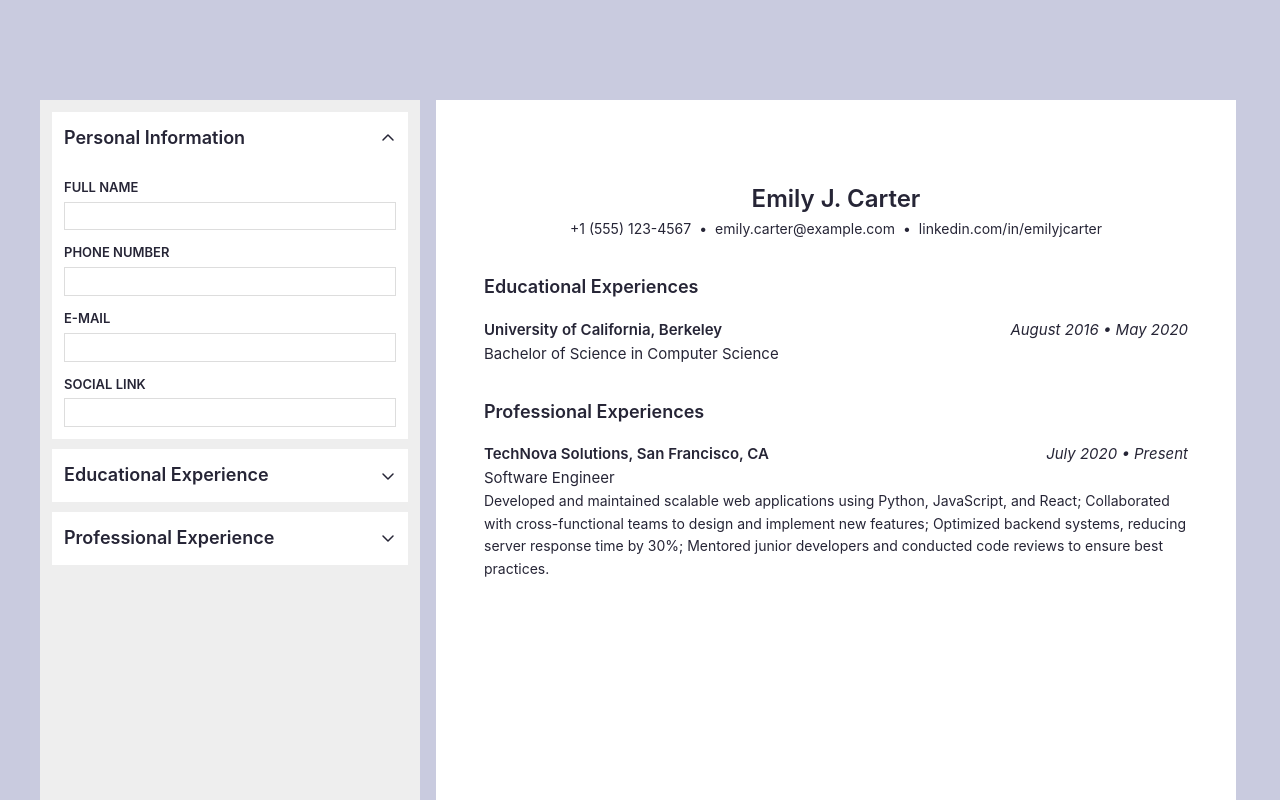
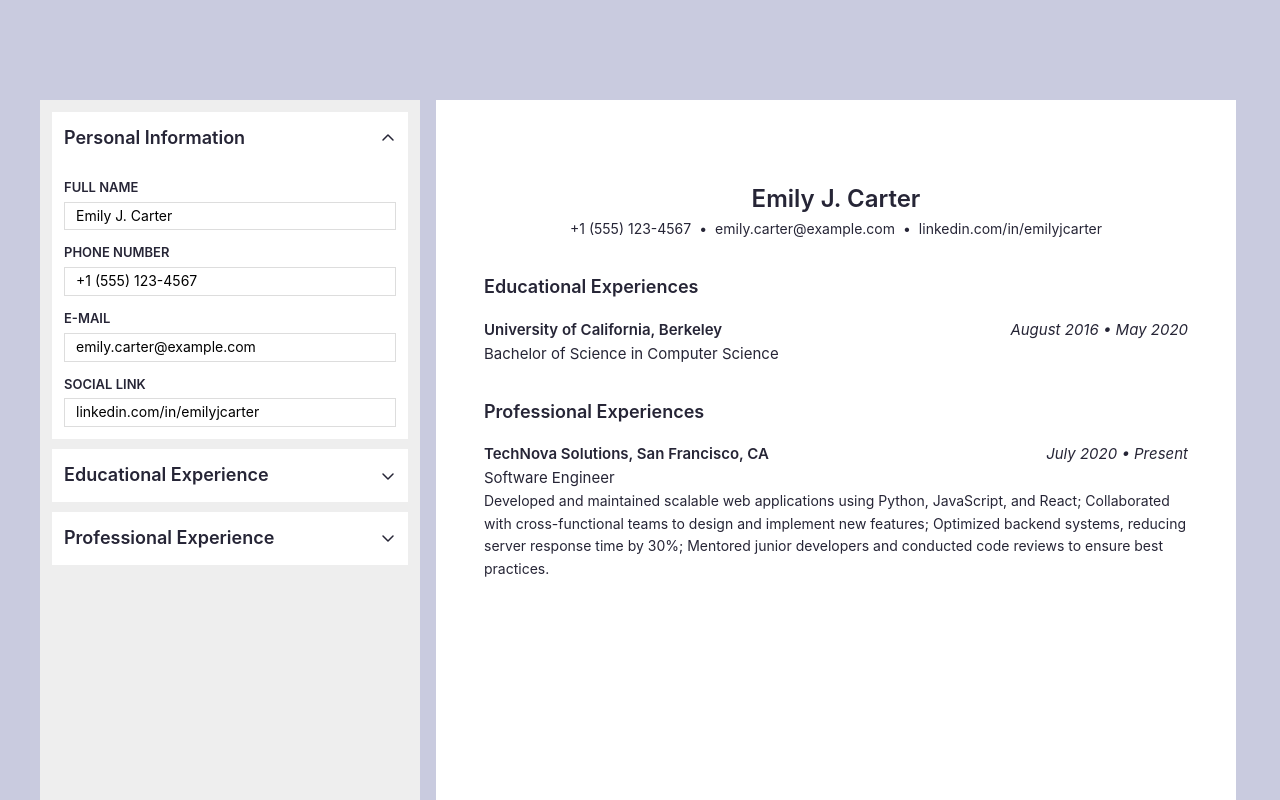
Before and after one commit to jsklcodes/cv-application, a React (Vite) app: page / in a window 1280 px wide. Both pictures are taken after a click on the element "Personal Information". Shown: the top 800 px of the page. Built offline with nearby package versions, Linux system fonts and the light colour scheme.

Commit message:
Create state to keep personal information

```diff
--- a/src/App.jsx
+++ b/src/App.jsx
@@ -1,3 +1,4 @@
+import { useState } from 'react';
 import { Collapse } from './components/Collapse';
 import { CvCreator } from './components/CvCreator';
 import { CvPreview } from './components/CvPreview';
@@ -10,13 +11,23 @@ import { EducationalExpCard } from './components/EducationalExpCard';
 import { ProfessionalExpCard } from './components/ProfessionalExpCard';
 
 export const App = () => {
+  const [personalInformation, setPersonalInformation] = useState({
+    fullName: 'Emily J. Carter',
+    phoneNumber: '+1 (555) 123-4567',
+    email: 'emily.carter@example.com',
+    socialLink: 'linkedin.com/in/emilyjcarter',
+  });
+
   return (
     <div className="app container">
       <h1 className="sr-only">CV Application</h1>
 
       <CvCreator>
         <Collapse title="Personal Information">
-          <PersonalInfoForm />
+          <PersonalInfoForm
+            personalInformation={personalInformation}
+            setPersonalInformation={setPersonalInformation}
+          />
         </Collapse>
         <Collapse title="Educational Experience">
           <div className="experience-group">
@@ -35,7 +46,7 @@ export const App = () => {
       </CvCreator>
 
       <CvPreview>
-        <PersonalInfoHeader />
+        <PersonalInfoHeader personalInformation={personalInformation} />
 
         <PreviewSection title="Educational Experiences">
           <EducationalExpCard />
--- a/src/components/PersonalInfoForm/index.jsx
+++ b/src/components/PersonalInfoForm/index.jsx
@@ -1,4 +1,15 @@
-export const PersonalInfoForm = () => {
+export const PersonalInfoForm = ({
+  personalInformation: { fullName, phoneNumber, email, socialLink },
+  setPersonalInformation,
+}) => {
+  const handleChange = event => {
+    const { name, value } = event.target;
+    setPersonalInformation(prevPersonalInformation => ({
+      ...prevPersonalInformation,
+      [name]: value,
+    }));
+  };
+
   return (
     <form className="form">
       <div className="form-group">
@@ -10,6 +21,8 @@ export const PersonalInfoForm = () => {
           name="fullName"
           id="fullName"
           className="form-control"
+          value={fullName}
+          onChange={handleChange}
         />
       </div>
 
@@ -22,6 +35,8 @@ export const PersonalInfoForm = () => {
           name="phoneNumber"
           id="phoneNumber"
           className="form-control"
+          value={phoneNumber}
+          onChange={handleChange}
         />
       </div>
 
@@ -29,7 +44,14 @@ export const PersonalInfoForm = () => {
         <label htmlFor="email" className="form-label">
           E-mail
         </label>
-        <input type="email" name="email" id="email" className="form-control" />
+        <input
+          type="email"
+          name="email"
+          id="email"
+          className="form-control"
+          value={email}
+          onChange={handleChange}
+        />
       </div>
 
       <div className="form-group">
@@ -41,6 +63,8 @@ export const PersonalInfoForm = () => {
           name="socialLink"
           id="socialLink"
           className="form-control"
+          value={socialLink}
+          onChange={handleChange}
         />
       </div>
     </form>
--- a/src/components/PersonalInfoHeader/index.jsx
+++ b/src/components/PersonalInfoHeader/index.jsx
@@ -1,13 +1,15 @@
 import './index.css';
 
-export const PersonalInfoHeader = () => {
+export const PersonalInfoHeader = ({
+  personalInformation: { fullName, phoneNumber, email, socialLink },
+}) => {
   return (
     <header className="personal-info-header">
-      <span className="person-full-name">Emily J. Carter</span>
+      <span className="person-full-name">{fullName}</span>
       <div className="person-info">
-        <span>+1 (555) 123-4567</span> •
-        <span>emily.carter@example.com</span> •
-        <span>linkedin.com/in/emilyjcarter</span>
+        <span>{phoneNumber}</span> •
+        <span>{email}</span> •
+        <span>{socialLink}</span>
       </div>
     </header>
   );
```
